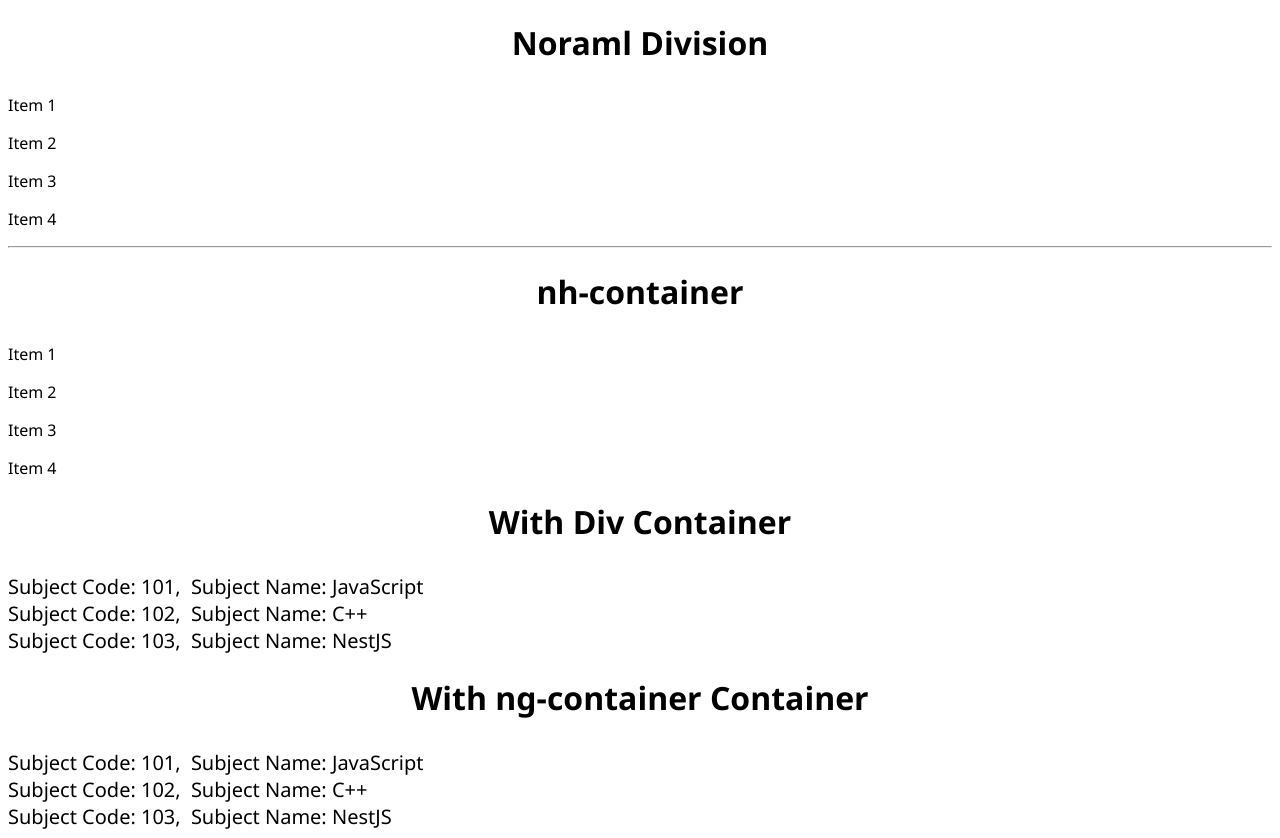
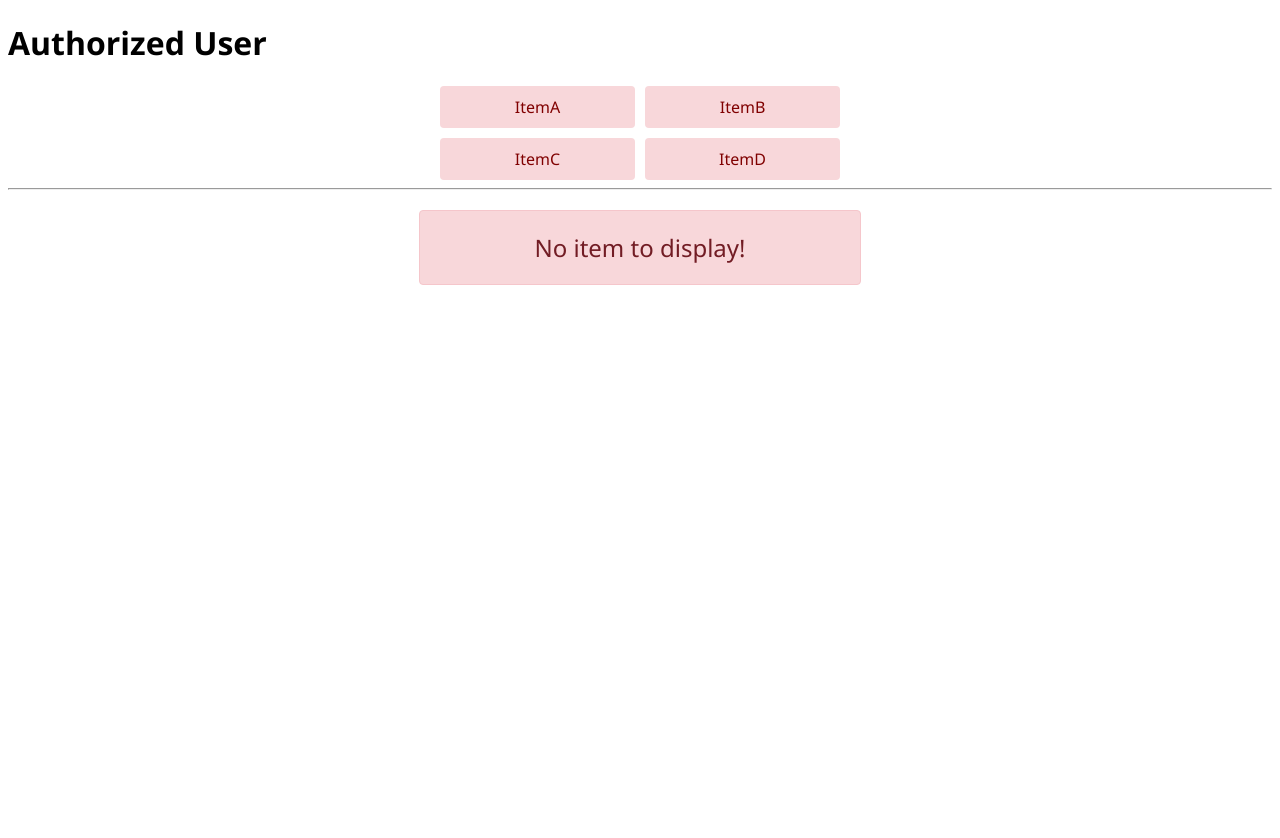
Before and after one commit to kumaruidivloper/Angular-Course, an Angular app: page / in a window 1280 px wide. After the commit the page ends 800 px from the top, so only its background shows below. Built offline with nearby package versions, Linux system fonts and the light colour scheme.

Commit message:
HTML-Template-with-ng-template

```diff
--- a/src/app/app.html
+++ b/src/app/app.html
@@ -1,39 +1,28 @@
-<h1>Noraml Division</h1>
-<div>
-  <p>Item 1</p>
-  <p>Item 2</p>
-  <p>Item 3</p>
-  <p>Item 4</p>
-</div>
+<ng-container *ngIf="isAuthorized; else notAuthorized">
+  <h1>Authorized User</h1>
+</ng-container>
+<ng-template #notAuthorized>
+  <h1>Not Authorized</h1>
+</ng-template>
+
+
+<ng-container *ngIf="listItems.length > 0; else noItems">
+  <ul>
+    <li *ngFor="let item of listItems">{{ item }}</li>
+  </ul>
+</ng-container>
+
+<ng-template #noItems>
+  <p>No item to display!</p>
+</ng-template>
 
 <hr/>
-<!-- We avoid un wanted node gendration (Like React Fragment) -->
-<h1>nh-container</h1>
-<ng-container>
-  <p>Item 1</p>
-  <p>Item 2</p>
-  <p>Item 3</p>
-  <p>Item 4</p>
+<ng-container *ngIf="listItemsEmpty.length > 0; else noItems">
+  <ul>
+    <li *ngFor="let item of listItems">{{ item }}</li>
+  </ul>
 </ng-container>
 
-<!-- Creating unwanted node (Like React Fragment) -->
-<h1>With Div Container</h1>
-<div *ngFor="let subject of subjectList">
-  <div *ngIf="subject.subCode">
-    <span style="margin-right: 5px; font-size: 20px"
-      >Subject Code: {{ subject.subCode }},
-    </span>
-    <span style="font-size: 20px">Subject Name: {{ subject.name }}</span>
-  </div>
-</div>
-
-<!-- We avoid un wanted node gendration (Like React Fragment) -->
-<h1>With ng-container Container</h1>
-<ng-container *ngFor="let subject of subjectList">
-  <div *ngIf="subject.subCode">
-    <span style="margin-right: 5px; font-size: 20px"
-      >Subject Code: {{ subject.subCode }},
-    </span>
-    <span style="font-size: 20px">Subject Name: {{ subject.name }}</span>
-  </div>
-</ng-container>
+<ng-template #noItems>
+  <p>No item to display!</p>
+</ng-template>
--- a/src/app/app.scss
+++ b/src/app/app.scss
@@ -1,47 +1,35 @@
-form {
-  width: 280px;
+ul {
+  display: grid;
+  grid-template-columns: repeat(
+    2,
+    1fr
+  ); /* Two columns for a table-like layout */
+  gap: 10px;
+  padding: 0;
+  list-style-type: none;
   margin: 0 auto;
-  background-color: #fff;
-  padding: 20px 50px 40px;
-  box-shadow: 1px 4px 10px 1px #aaa;
-  margin-top: 25px;
-  font-family: "Segoe UI", Tahoma, Geneva, Verdana, sans-serif;
+  width: 100%;
+  max-width: 400px;
 }
-h1 {
+
+li {
+  padding: 10px;
+  /* border: 1px solid #ccc; */
+  background-color: #f8d7da;
+  color: maroon;
   text-align: center;
-  margin-bottom: 30px;
+  border-radius: 4px;
 }
-.form-group {
-  margin-bottom: 20px;
+
+p {
+  text-align: center;
+  margin: 20px auto;
+  padding: 20px;
+  background-color: #f8d7da;
+  color: #721c24;
+  border-radius: 4px;
+  border: 1px solid #f5c6cb;
+  width: 100%;
+  font-size: 1.5rem;
+  max-width: 400px;
 }
-label {
-  display: block;
-  margin-bottom: 5px;
-}
-input {
-  width: 100%;
-  padding: 10px;
-  border: none;
-  border-radius: 5px;
-  box-shadow: 0 0 5px rgba(0, 0, 0, 0.2);
-  font-size: 16px;
-}
-button {
-  display: block;
-  margin: 20px auto 0;
-  width: 150px;
-  height: 40px;
-  border-radius: 25px;
-  border: none;
-  color: #000;
-  font-size: 15px;
-  font-weight: 700;
-  box-shadow: rgba(50, 50, 93, 0.25) 0px 6px 12px -2px,
-    rgba(0, 0, 0, 0.3) 0px 3px 7px -3px;
-  transition: background-color 0.3s ease-in-out, letter-spacing 0.3s ease-in-out;
-  cursor: pointer;
-}
-button:hover {
-  background-color: #c9c9c9;
-  letter-spacing: 0.2em;
-}
--- a/src/app/app.ts
+++ b/src/app/app.ts
@@ -11,18 +11,11 @@ import { FormsModule } from '@angular/forms';
   styleUrl: './app.scss',
 })
 export class App {
-  subjectList = [
-    {
-      subCode: 101,
-      name: 'JavaScript',
-    },
-    {
-      subCode: 102,
-      name: 'C++',
-    },
-    {
-      subCode: 103,
-      name: 'NestJS',
-    },
-  ];
+  isAuthorized: boolean = true;
+
+  listItems: string[] = ['ItemA', 'ItemB', 'ItemC', 'ItemD'];
+
+  listItemsEmpty: string[] = [];
+
+
 }
```
Also changed, not shown: 1 other file (tests, documents, lock files or other folders).
